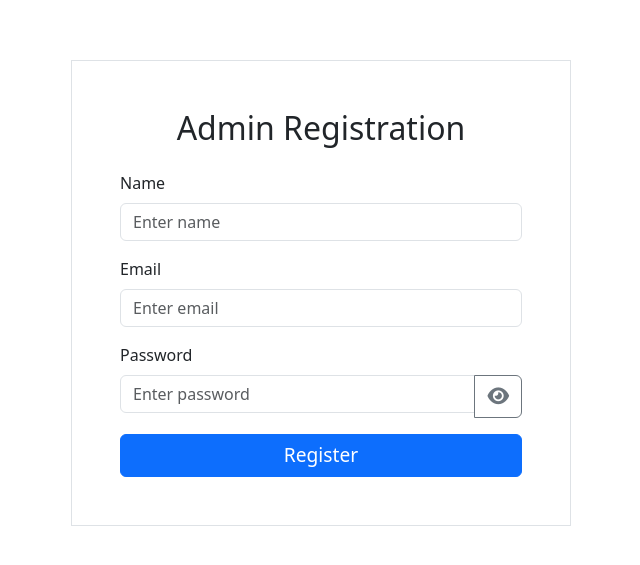
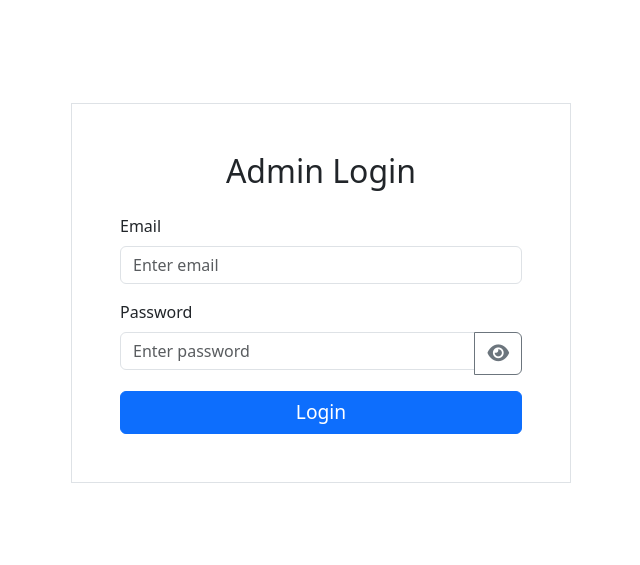
Before and after one commit to elvinjoy/CanCraft-adminPanel, a React (Vite) app: page / in a window 1280 px wide. Shown: the part 107-672 px from the top of the page, without its empty margins (319-959 px from the left). Built offline with nearby package versions, Linux system fonts and the light colour scheme; the HTML template or start-up script is replaced by a standard one; a web font is replaced by a local one.

Commit message:
removed admin register from browser execution.

```diff
--- a/src/App.jsx
+++ b/src/App.jsx
@@ -16,8 +16,8 @@ const App = () => {
     return (
         <Router>
             <Routes>
-                <Route path='/' element={<AdminRegister />} />
-                <Route path='/login' element={<AdminLogin />} />
+                {/* <Route path='/' element={<AdminRegister />} /> */}
+                <Route path='/' element={<AdminLogin />} />
                 <Route path='/dashboard' element={<Dashboard />} />
                 <Route path='/vieworderdashboard' element={<ViewOrderDashboard />} />
                 <Route path='/vieworders' element={<ViewOrders />} />
--- a/src/components/adminRegister/AdminRegister.jsx
+++ b/src/components/adminRegister/AdminRegister.jsx
@@ -95,7 +95,7 @@ const AdminRegister = () => {
                                 value={formData.password}
                                 onChange={handleInputChange}
                                 required
-                                style={{ width: '80%' }}
+                                style={{ width: '70%' }}
                             />
                             <div className="input-group-append">
                                 <button type="button" className="btn btn-outline-secondary" onClick={toggleShowPassword}>
```
